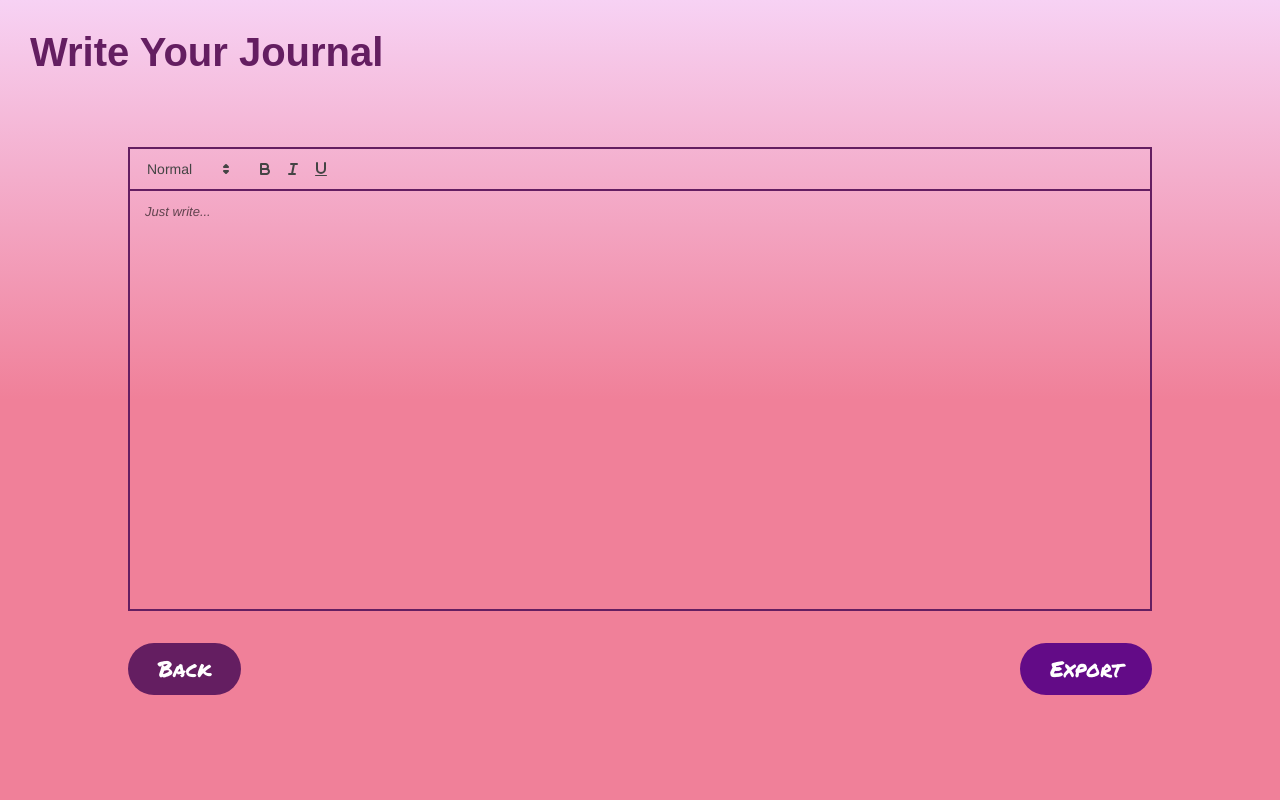
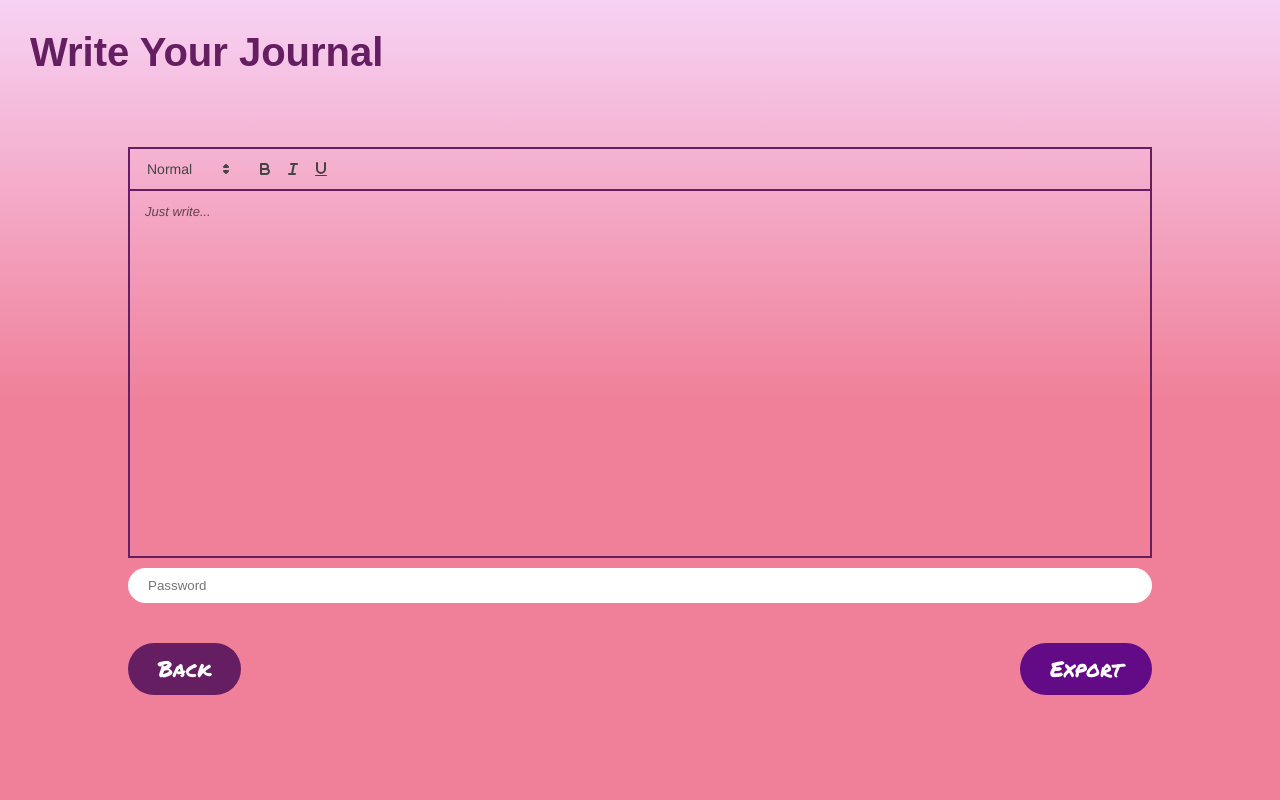
Before and after one commit to alicemohsen/Secure-Journaling-Web-Application, a Flask app: page /create in a window 1280 px wide. Run offline with Flask 3, Linux system fonts and the light colour scheme; some libraries are stand-ins or nearby versions; some web fonts are replaced.

Commit message:
Create Journal feature
Changes Made:
- Add export route in app.py
- Modify frontend to send request to backend to download output fille
- Add icon

```diff
--- a/app.py
+++ b/app.py
@@ -1,4 +1,5 @@
-from flask import Flask, render_template
+from flask import Flask, render_template, request, Response
+from gcm import encrypt_journal
 
 
 app = Flask(
@@ -6,6 +7,7 @@ app = Flask(
     static_folder='static',
     template_folder='templates'
 )
+
 
 @app.route('/')
 def home_page():
@@ -22,5 +24,30 @@ def import_page():
     return render_template('import.html')
 
 
+@app.route('/export', methods=['POST'])
+def export_page():
+    try:
+        # get the plaintext from the input
+        plaintext = request.json['plaintext'].strip()
+        password = request.json['password'].strip()
+        if not plaintext:
+            return {"error": "Journal must not be empty"}, 400
+        print(f'Plaintext: "{plaintext}"')
+        if not password:
+            return {"error": "Password is required"}, 400
+        # encrypt the plaintext
+        encrypted_data = encrypt_journal(password, plaintext)
+        # download the file
+        return Response(
+            encrypted_data,
+            mimetype='application/octet-stream',
+            headers={
+                'Content-Disposition': 'attachment; filename="journal.enc"'
+            }
+        )
+    except Exception as e:
+        return {"error": f"Unfortunately an error occurred. Please try again.\nError: {e}"}, 500
+
+
 if __name__ == '__main__':
     app.run(debug=True)
--- a/static/css/styling.css
+++ b/static/css/styling.css
@@ -10,6 +10,7 @@
 * {
     margin: 0;
     padding: 0;
+    box-sizing: border-box;
 }
 html {
     height: 100vh;
--- a/templates/create.html
+++ b/templates/create.html
@@ -3,8 +3,9 @@
 <head>
     <meta charset="UTF-8">
     <meta name="viewport" content="width=device-width, initial-scale=1.0">
-    <link rel="stylesheet" href="../static/css/styling.css">
+    <link rel="stylesheet" href="{{ url_for('static', filename='css/styling.css') }}">
     <link href="https://cdn.jsdelivr.net/npm/quill@2.0.3/dist/quill.snow.css" rel="stylesheet" />
+    <link rel="icon" href="{{ url_for('static', filename='images/favicon.ico') }}" type="image/png" sizes="96x96">
     <style>
         body {
             display: grid;
@@ -15,12 +16,15 @@
             padding-left: 30px;
             margin: 30px 0;
         }
-        #main {
+        form#main {
+            width: 80%;
             position: relative;
             margin: 20px auto;
-            width: 80%;
+            display: flex;
+            flex-direction: column;
         }
-        #main > * {
+        form#main > * {
+            width: 100%;
             border-color: var(--violet-1);
             border-width: 2px;
         }
@@ -28,14 +32,22 @@
             height: 90%;
             overflow-y: auto;
         }
+        form#main input {
+            outline: none;
+            border: none;
+            border-radius: 25px;
+            margin: 10px 0;
+            padding: 10px 20px;
+        }
     </style>
     <title>Create Journal</title>
 </head>
 <body>
     <h1>Write Your Journal</h1>
-    <div id="main">
+    <form id="main" action="">
         <div id="editor"></div>
-    </div>
+        <input type="text" id="password" placeholder="Password" required>
+    </form>
     <div id="btns-row">
         <button id="back">Back</button>
         <button id="export">Export</button>
@@ -55,5 +67,41 @@
             theme: 'snow',
         });
     </script>
+    <script>
+        // call the export function when the export button is clicked
+        document.getElementById("export").addEventListener("click", function() {
+            event.preventDefault();
+            const password = document.getElementById("password").value;
+            const plaintext = quill.getText();
+            // send request to the server
+            fetch('/export', {
+                method: 'POST',
+                headers: {
+                    'Content-Type': 'application/json'
+                },
+                body: JSON.stringify({ "plaintext": plaintext, "password": password })
+            })
+            .then(response => {
+                if (!response.ok) {
+                    return response.json().then(error => {
+                        alert('Error: ' + error.error);
+                    });
+                }
+                return response.blob();
+            })
+            .then(blob => {
+                const url = window.URL.createObjectURL(blob);
+                const a = document.createElement('a');
+                a.href = url;
+                a.download = 'journal.enc';
+                a.click();
+                // clean up
+                window.URL.revokeObjectURL(url);
+                // empty the inputs
+                quill.setText('');
+                document.getElementById("password").value = '';
+            });
+        });
+    </script>
 </body>
 </html>
```
Also changed, not shown: gcm.py (+16 -12 lines), static/images/favicon.ico (added), static/images/logo.png (added).
